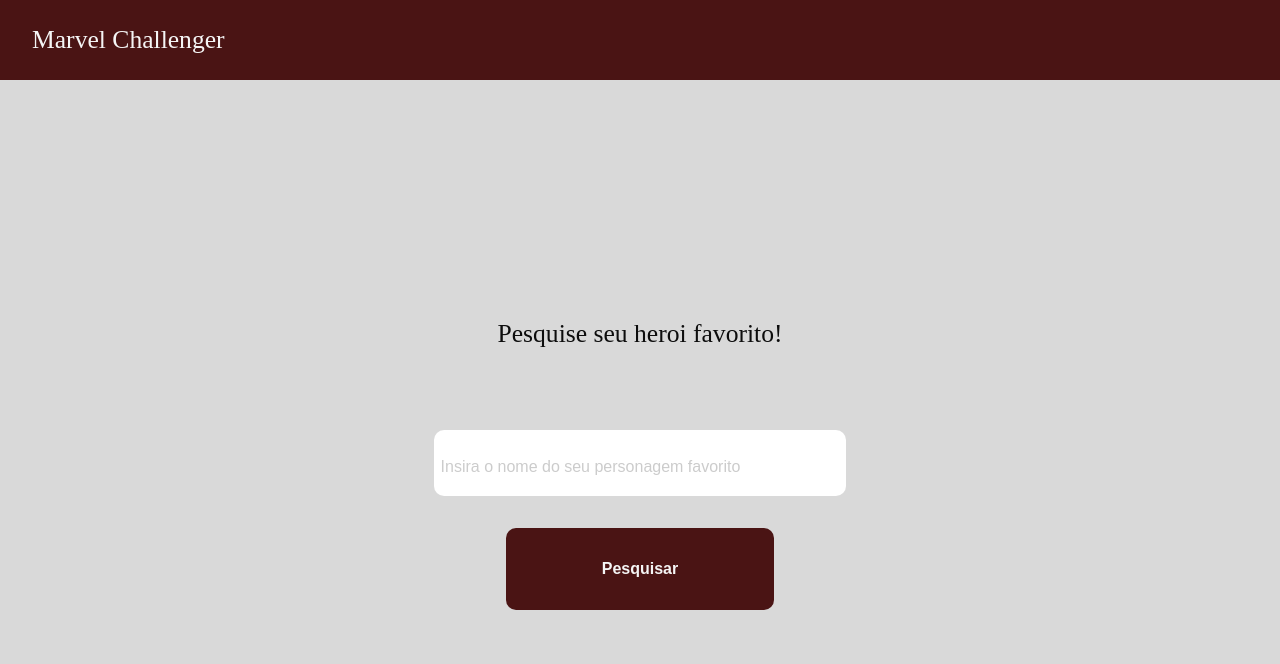
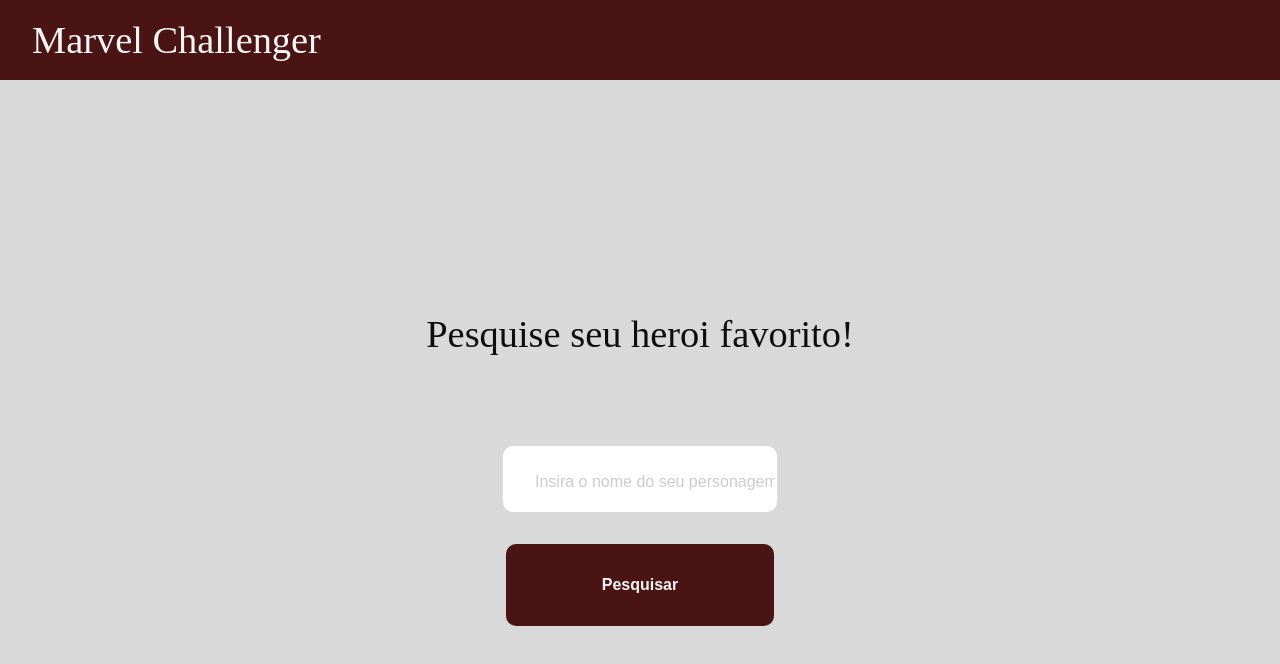
Before and after one commit to AntonioWingert/challenger-marvel, a React (Vite) app: page / in a window 1280 px wide. Shown: the top 664 px of the page. Built offline with nearby package versions, Linux system fonts and the light colour scheme; no server answers.

Commit message:
errors updates

```diff
--- a/src/components/CustomInput/styles.ts
+++ b/src/components/CustomInput/styles.ts
@@ -17,7 +17,7 @@ export const Input = styled.input<CustomInputProps>`
     padding-left: 1rem;
   }
 
-  @media (min-width: 320px) {
+  @media (max-width: 320px) {
     width: 80%;
     padding-left: 0;
 
--- a/src/components/CustomTitle/styles.ts
+++ b/src/components/CustomTitle/styles.ts
@@ -10,7 +10,7 @@ export const Container = styled.h1<TitleProps>`
   padding: ${({theme}) => theme.padding.xl};
 
 
-  @media (min-width: 320px) {
+  @media (max-width: 320px) {
     font-size: ${({ theme }) => theme["font-sizes"]["sm"]};
   }
 `;
--- a/src/components/Search/index.tsx
+++ b/src/components/Search/index.tsx
@@ -1,30 +1,36 @@
 import { useState } from 'react';
+import * as S from './styles';
+
+import { getCharacters } from '../../Api';
+import { MarvelApiResponse } from '../../@types/Api';
+
 import CustomButton from '../CustomButton';
 import CustomInput from '../CustomInput';
 import CustomTitle from '../CustomTitle';
-import * as S from './styles';
-import { getCharacters } from '../../Api';
 import HeroContainer from '../HeroContainer';
-import { MarvelApiResponse } from '../../@types/Api';
 
 export default function Search() {
   const [heroInput, setHeroInput] = useState('');
   const [heroData, setHeroData] = useState<MarvelApiResponse | null>(null);
+  const [error, setError] = useState('');
 
   const handleSubmit = async (event: React.FormEvent) => {
     event.preventDefault();
-    if (heroInput === '') return;
+    setError('');
+    setHeroData(null);
+    if (heroInput === '') return setError('Insira um nome válido');
     const data = await getCharacters(heroInput);
+    if (data.data.results.length === 0) return setError('Nenhum personagem com esse nome foi encontrado');
     setHeroData(data);
   };
 
   return (
     <S.Container onSubmit={handleSubmit}>
-      <CustomTitle title='Pesquise seu heroi favorito!' size='md' $weight='regular' />
+      <CustomTitle title='Pesquise seu heroi favorito!' size='lg' $weight='regular' />
       <CustomInput placeholder='Insira o nome do seu personagem favorito' value={heroInput} onChange={({ target: { value } }) => setHeroInput(value)} />
       <CustomButton title='Pesquisar' size='lg' />
 
-
+      {error !== '' && <S.Error>{error}</S.Error>}
       {heroData !== null && <HeroContainer data={heroData.data} />}
     </S.Container>
   );
--- a/src/components/Search/styles.ts
+++ b/src/components/Search/styles.ts
@@ -22,3 +22,7 @@ export const Container = styled.form`
     height: auto;
   }
 `;
+
+export const Error = styled.span`
+  color: ${({ theme }) => theme["colors"]["bg-primary"]};
+`;
```
